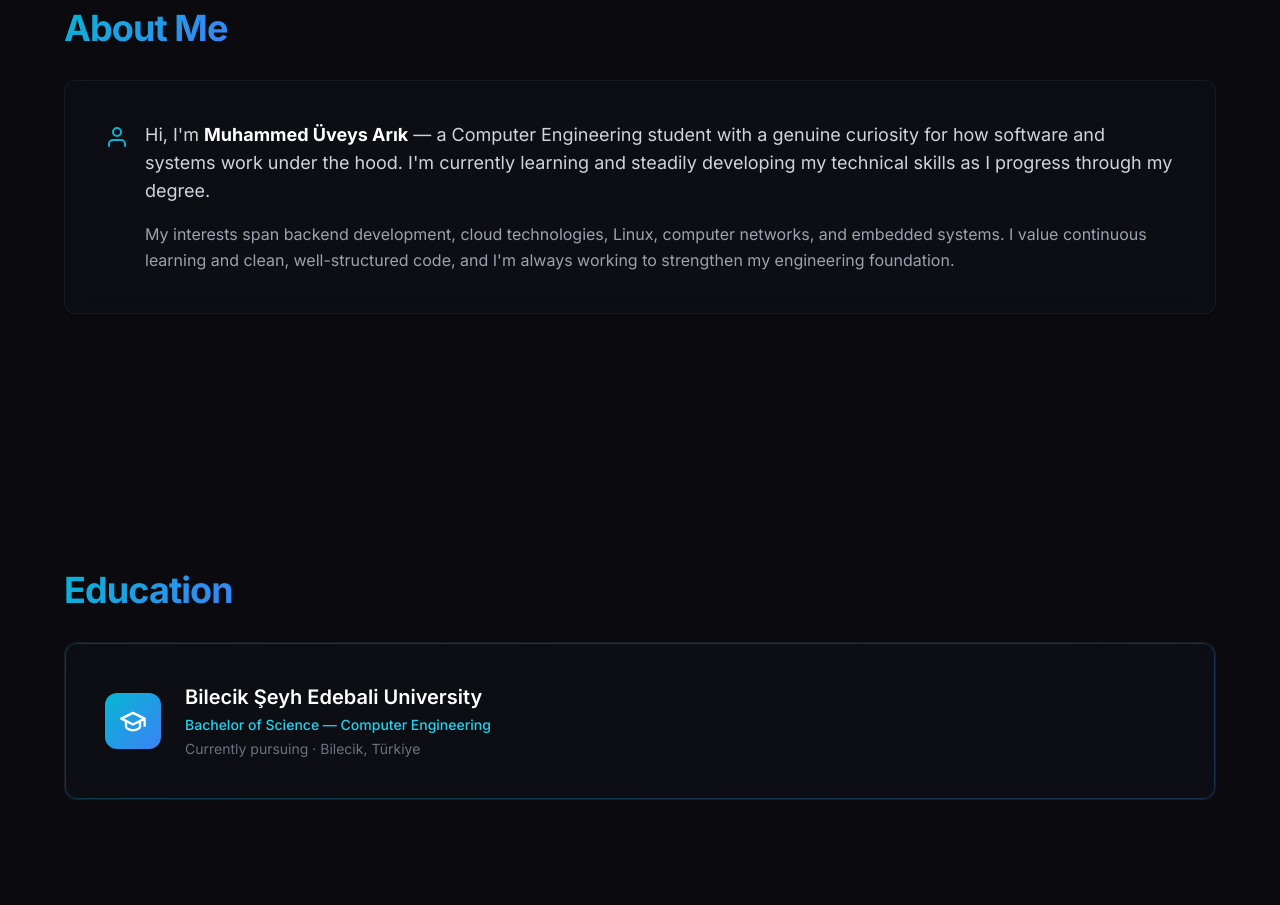
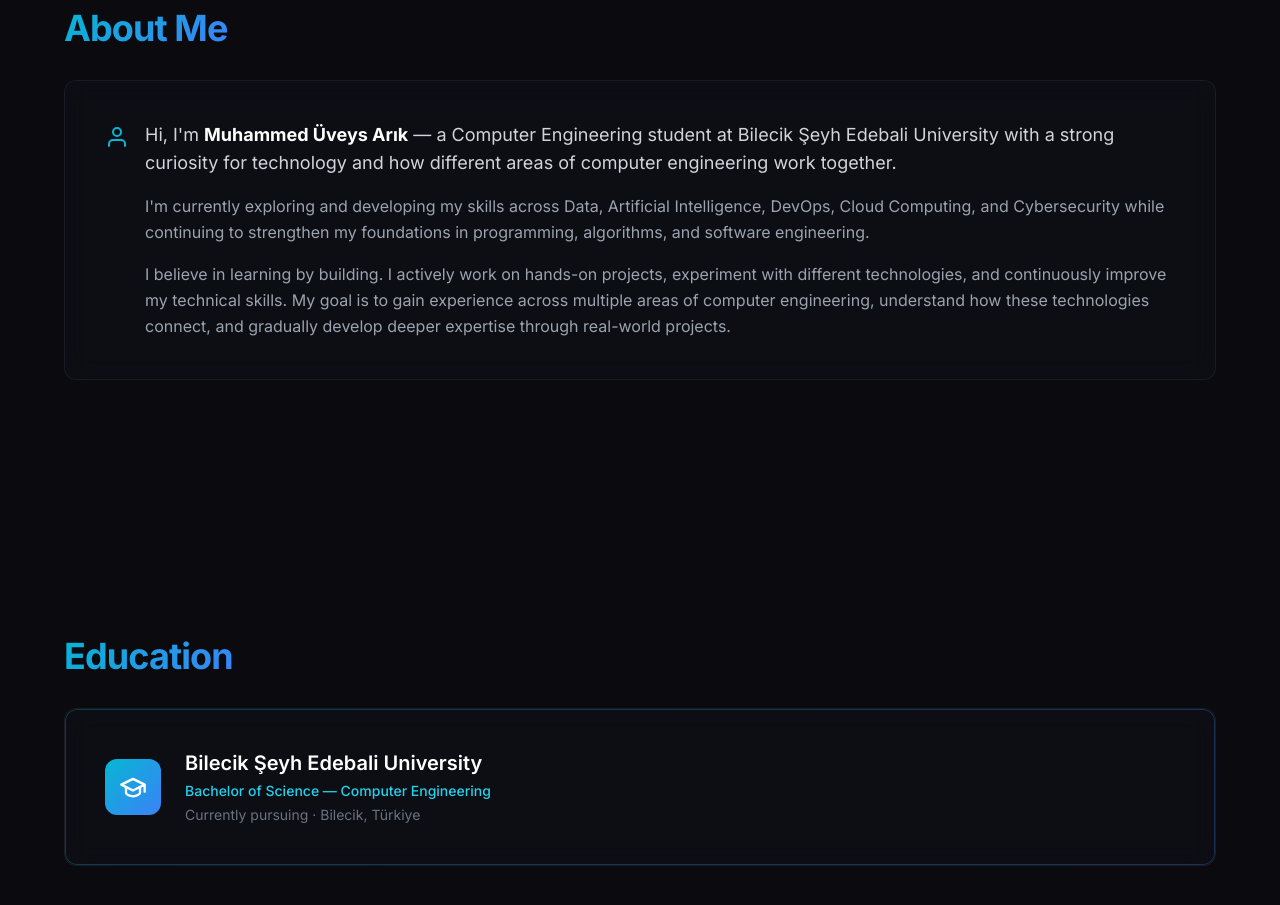
Before and after one commit to muhammeduveysarik/muhammed-uveys-arik-portfolio, a Next.js app: page / in a window 1280 px wide. Shown: the part 920-1825 px from the top of the page. Built offline with nearby package versions, Linux system fonts and the light colour scheme; no server answers.

Commit message:
Update about.tsx

```diff
--- a/app/components/about.tsx
+++ b/app/components/about.tsx
@@ -7,19 +7,54 @@ export default function About() {
         <h2 className="text-3xl sm:text-4xl font-bold tracking-tight mb-8">
           <span className="gradient-text">About Me</span>
         </h2>
+
         <div className="glass-card rounded-xl p-8 sm:p-10">
           <div className="flex items-start gap-4">
+
             <div className="hidden sm:block mt-1">
-              <svg width="24" height="24" viewBox="0 0 24 24" fill="none" stroke="#06b6d4" strokeWidth="2" strokeLinecap="round" strokeLinejoin="round"><path d="M20 21v-2a4 4 0 0 0-4-4H8a4 4 0 0 0-4 4v2"/><circle cx="12" cy="7" r="4"/></svg>
+              <svg
+                width="24"
+                height="24"
+                viewBox="0 0 24 24"
+                fill="none"
+                stroke="#06b6d4"
+                strokeWidth="2"
+                strokeLinecap="round"
+                strokeLinejoin="round"
+              >
+                <path d="M20 21v-2a4 4 0 0 0-4-4H8a4 4 0 0 0-4 4v2" />
+                <circle cx="12" cy="7" r="4" />
+              </svg>
             </div>
+
             <div>
               <p className="text-gray-300 text-base sm:text-lg leading-relaxed mb-4">
-                Hi, I&apos;m <strong className="text-white">Muhammed Üveys Arık</strong> — a Computer Engineering student with a genuine curiosity for how software and systems work under the hood. I&apos;m currently learning and steadily developing my technical skills as I progress through my degree.
+                Hi, I&apos;m{' '}
+                <strong className="text-white">
+                  Muhammed Üveys Arık
+                </strong>{' '}
+                — a Computer Engineering student at Bilecik Şeyh Edebali
+                University with a strong curiosity for technology and how
+                different areas of computer engineering work together.
               </p>
+
+              <p className="text-gray-400 text-base leading-relaxed mb-4">
+                I&apos;m currently exploring and developing my skills across
+                Data, Artificial Intelligence, DevOps, Cloud Computing, and
+                Cybersecurity while continuing to strengthen my foundations
+                in programming, algorithms, and software engineering.
+              </p>
+
               <p className="text-gray-400 text-base leading-relaxed">
-                My interests span backend development, cloud technologies, Linux, computer networks, and embedded systems. I value continuous learning and clean, well-structured code, and I&apos;m always working to strengthen my engineering foundation.
+                I believe in learning by building. I actively work on
+                hands-on projects, experiment with different technologies,
+                and continuously improve my technical skills. My goal is to
+                gain experience across multiple areas of computer engineering,
+                understand how these technologies connect, and gradually
+                develop deeper expertise through real-world projects.
               </p>
             </div>
+
           </div>
         </div>
       </div>
```
